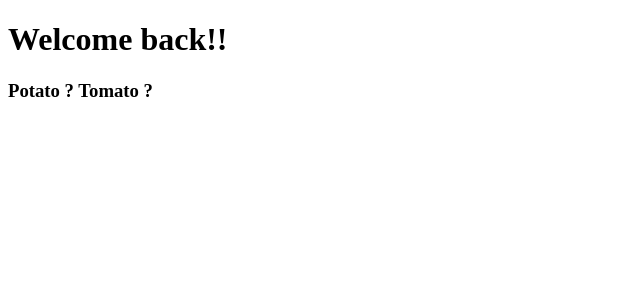
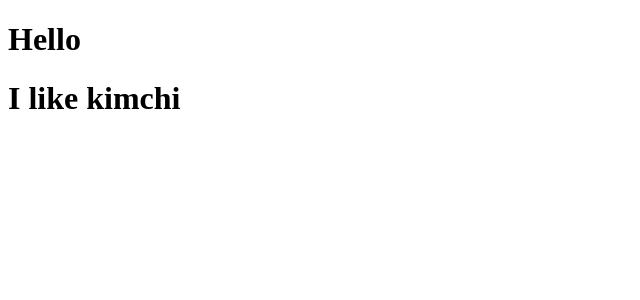
Before and after one commit to WoncheolKim/React-Movie, a React (Create React App) app: page / in a window 1280 px wide. Shown: the top 300 px of the page, without its empty margins (0-640 px from the left). Built offline with nearby package versions, Linux system fonts and the light colour scheme.

Commit message:
Changed Potato component to  Food component

```diff
--- a/src/App.js
+++ b/src/App.js
@@ -1,11 +1,14 @@
 import React from "react";
-import Potato from "./Potato";
+
+function Food({ fav }) {
+  return <h1>I like {fav}</h1>;
+}
 
 function App() {
   return (
     <div>
-      <h1>Welcome back!!</h1>
-      <Potato />
+      <h1>Hello</h1>
+      <Food fav="kimchi" />
     </div>
   );
 }
--- a/src/Potato.js
+++ /dev/null
@@ -1,7 +0,0 @@
-import React from "react";
-
-function Potato() {
-  return <h3>Potato ? Tomato ?</h3>
-}
-
-export default Potato;
```
